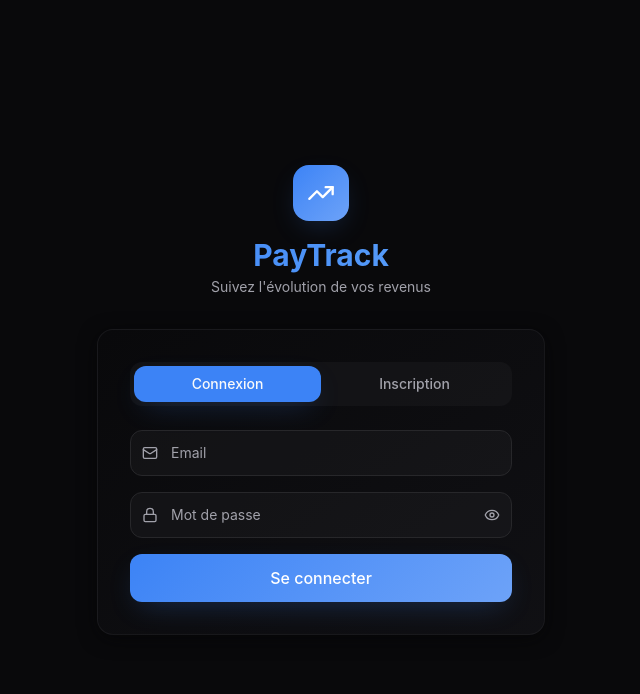
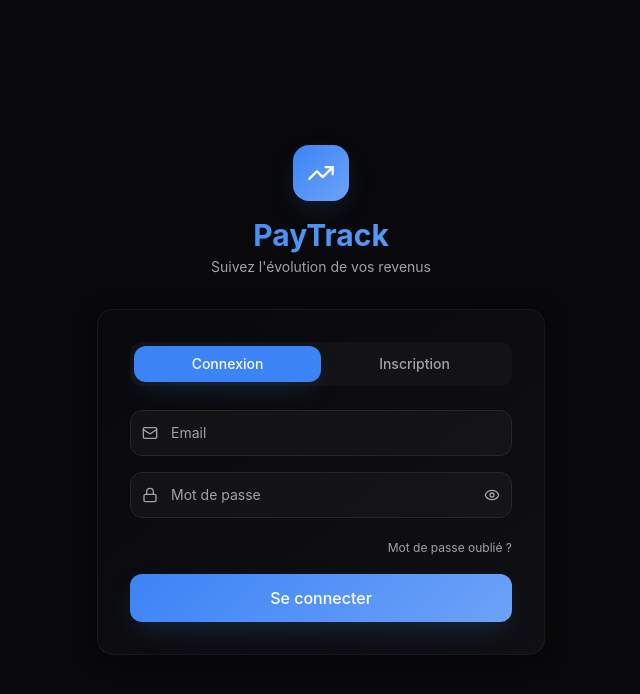
Before and after one commit to baptisterandis-coder/paytrack, a Next.js app: page /auth in a window 1280 px wide. Shown: the top 694 px of the page, without its empty margins (319-959 px from the left). Built offline with nearby package versions, Linux system fonts and the light colour scheme.

Commit message:
feat: lien Mot de passe oublié sur la page de connexion

```diff
--- a/app/auth/page.tsx
+++ b/app/auth/page.tsx
@@ -59,6 +59,23 @@ export default function AuthPage() {
     setLoading(false);
   };
 
+  const forgotPassword = async () => {
+    setError("");
+    setMessage("");
+    setNeedsConfirm(false);
+    if (!email) {
+      setError("Saisissez d'abord votre email ci-dessus.");
+      return;
+    }
+    setLoading(true);
+    const { error } = await supabase.auth.resetPasswordForEmail(email, {
+      redirectTo: `${window.location.origin}/auth/reset`,
+    });
+    setLoading(false);
+    if (error) setError(friendlyError(error));
+    else setMessage("Si un compte existe avec cet email, vous allez recevoir un lien pour choisir un nouveau mot de passe (pensez aux spams).");
+  };
+
   const resendConfirmation = async () => {
     setError("");
     setMessage("");
@@ -116,6 +133,14 @@ export default function AuthPage() {
                 {showPassword ? <EyeOff className="w-4 h-4" /> : <Eye className="w-4 h-4" />}
               </button>
             </div>
+            {mode === "signin" && (
+              <div className="text-right -mt-2">
+                <button type="button" onClick={forgotPassword} disabled={loading}
+                  className="text-xs text-muted-foreground hover:text-primary hover:underline disabled:opacity-50">
+                  Mot de passe oublié ?
+                </button>
+              </div>
+            )}
             {error && <p className="text-danger text-sm bg-danger/10 px-3 py-2 rounded-lg">{error}</p>}
             {needsConfirm && (
               <button type="button" onClick={resendConfirmation}
```
